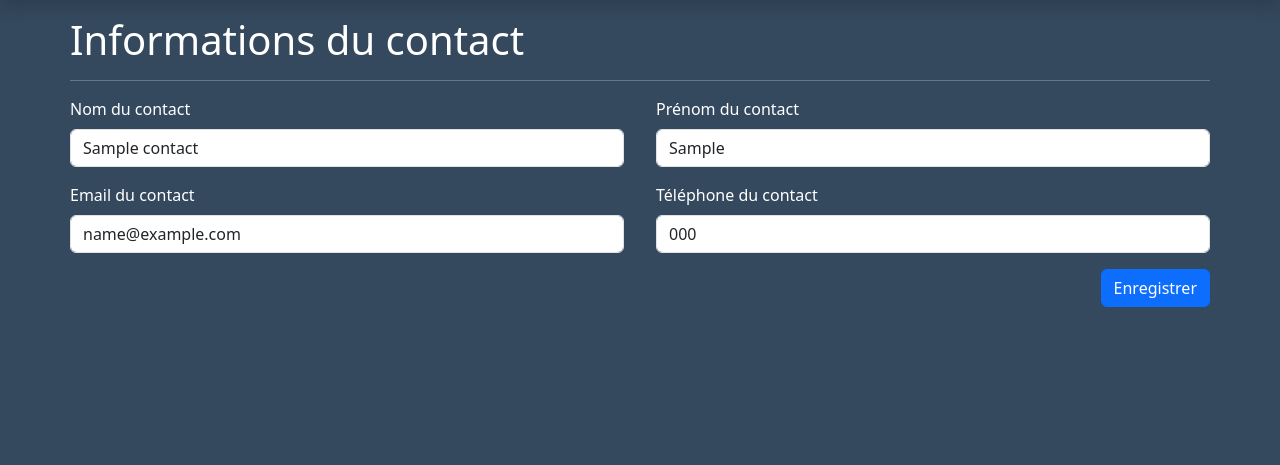
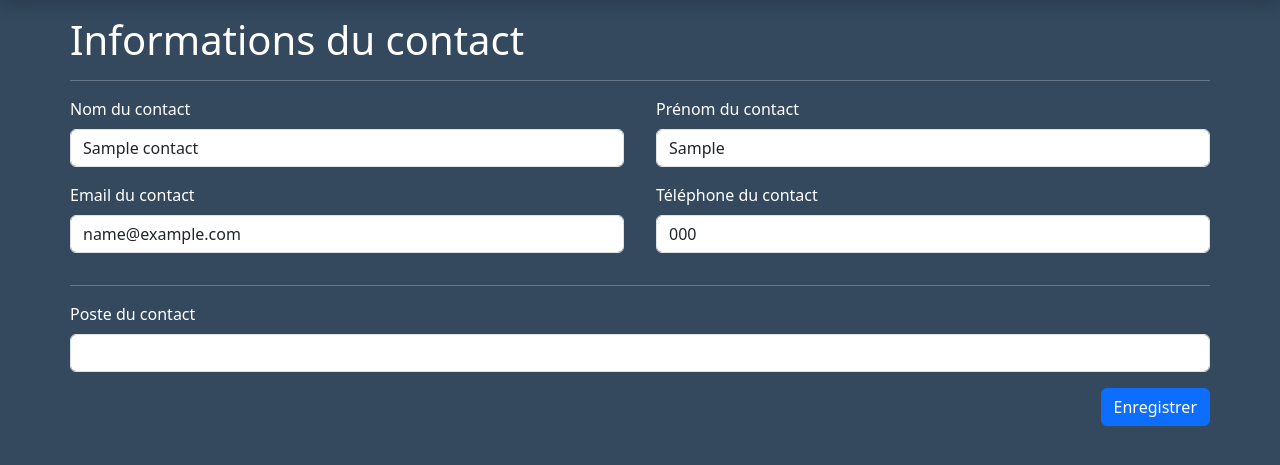
Before and after one commit to maximcuynat/mon-stage.local, a PHP site: page /contacts/edit/1 in a window 1280 px wide. Shown: the part 54-519 px from the top of the page. Run offline with PHP 8.4, Linux system fonts and the light colour scheme; tables that the repository leaves empty hold one stand-in row (values such as "Sample post").

Commit message:
MAJ de contact

```diff
--- a/models/Contacts.php
+++ b/models/Contacts.php
@@ -7,6 +7,7 @@ class Contacts
     private $_prenom;
     private $_email;
     private $_telephone;
+    private $_poste;
     private $_idEntreprise;
 
     public function __construct(array $data)
@@ -64,6 +65,12 @@ class Contacts
             $this->_idEntreprise = $idEntreprise;
     }
 
+    public function setPoste($poste)
+    {
+        if(is_string($poste))
+            $this->_poste = $poste;
+    }
+
     // GETTERS
 
     public function id()
@@ -95,4 +102,9 @@ class Contacts
     {
         return $this->_idEntreprise;
     }
+
+    public function poste()
+    {
+        return $this->_poste;
+    }
 }
--- a/views/viewEditContact.php
+++ b/views/viewEditContact.php
@@ -6,15 +6,6 @@
         extract($_POST);
         $errors = array();
 
-        if(empty($nom))
-            array_push($errors, "Le nom du contact est obligatoire");
-        if(empty($prenom))
-            array_push($errors, "Le prénom du contact est obligatoire");
-        if(!filter_var($email, FILTER_VALIDATE_EMAIL))
-            array_push($errors, "L'email du contact n'est pas valide");
-        if(empty($telephone))
-            array_push($errors, "Le téléphone du contact est obligatoire");
-
         if(count($errors) == 0)
         {
             // On ajoute les dans la table Contacts
@@ -22,7 +13,8 @@
                 "Nom"           => $nom,
                 "Prenom"        => $prenom,
                 "Email"         => $email,
-                "Telephone"     => $telephone
+                "Telephone"     => $telephone,
+                "Poste"         => $poste
             );
 
             $contact = new Contacts($data);
@@ -53,13 +45,13 @@
             <!-- Nom -->
             <div class="mb-3 me-3 flex-fill">
                 <label for="nomContact" class="form-label">Nom du contact</label>
-                <input type="text" class="form-control" id="nomContact" name="nom" value="<?= $contact->nom() ?>" required>
+                <input type="text" class="form-control" id="nomContact" name="nom" value="<?= $contact->nom() ?>">
             </div>
 
             <!-- Prénom -->
             <div class="mb-3 ms-3 flex-fill">
                 <label for="prenomContact" class="form-label">Prénom du contact</label>
-                <input type="text" class="form-control" id="prenomContact" name="prenom" value="<?= $contact->prenom() ?>" required>
+                <input type="text" class="form-control" id="prenomContact" name="prenom" value="<?= $contact->prenom() ?>">
             </div>
         </div>
 
@@ -67,13 +59,23 @@
             <!-- Email -->
             <div class="mb-3 me-3 flex-fill">
                 <label for="emailContact" class="form-label">Email du contact</label>
-                <input type="email" class="form-control" id="emailContact" name="email" value="<?= $contact->email() ?>" required>
+                <input type="email" class="form-control" id="emailContact" name="email" value="<?= $contact->email() ?>">
             </div>
 
             <!-- Téléphone -->
             <div class="mb-3 ms-3 flex-fill">
                 <label for="telContact" class="form-label">Téléphone du contact</label>
-                <input type="tel" class="form-control" id="telContact" name="telephone" value="<?= $contact->telephone() ?>" required>
+                <input type="tel" class="form-control" id="telContact" name="telephone" value="<?= $contact->telephone() ?>">
+            </div>
+        </div>
+
+        <hr>
+
+        <!-- Poste -->
+        <div class="d-flex flex-row justify-content-between">
+            <div class="mb-3 flex-fill">
+                <label for="posteContact" class="form-label">Poste du contact</label>
+                <input type="text" class="form-control" id="posteContact" name="poste" value="<?= $contact->poste() ?>">
             </div>
         </div>
 
```
Also changed, not shown: views/viewAddContact.php (+24 -17 lines), views/viewInfoEntreprise.php (+27 -8 lines).
